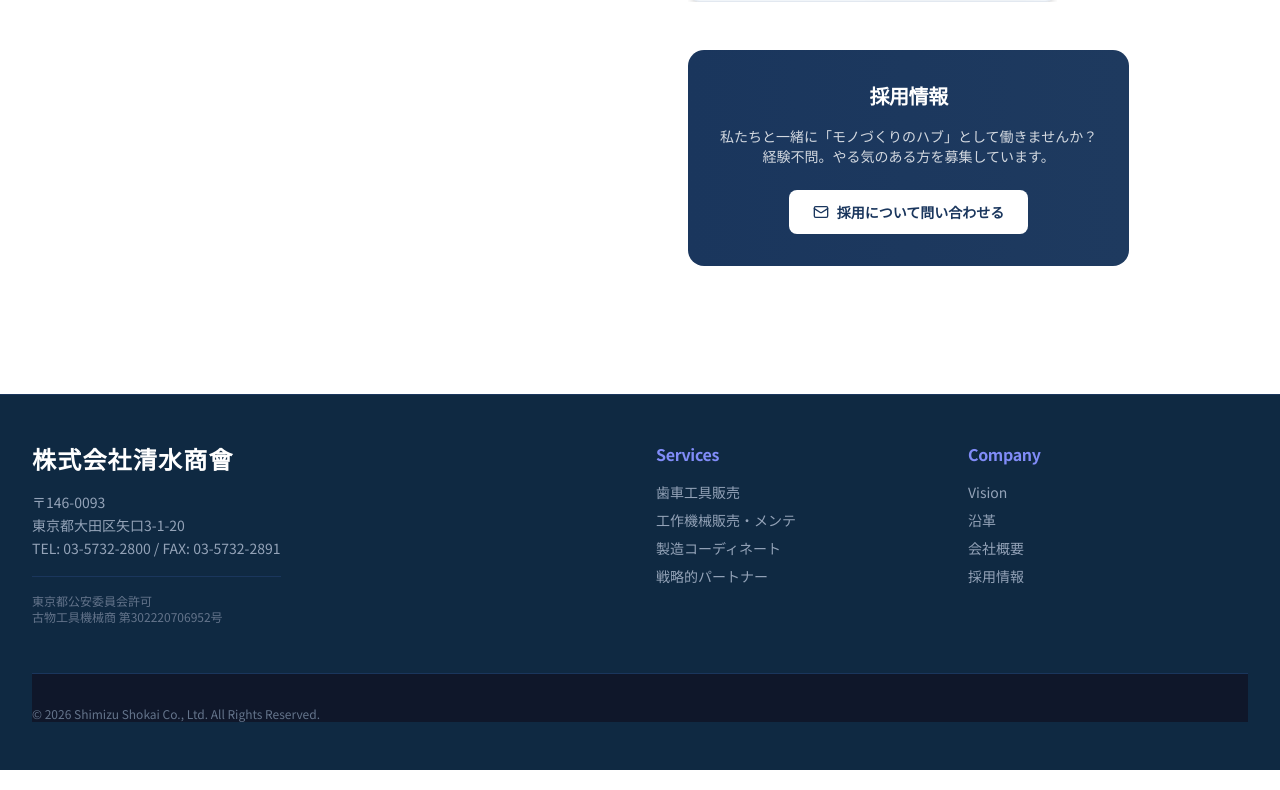
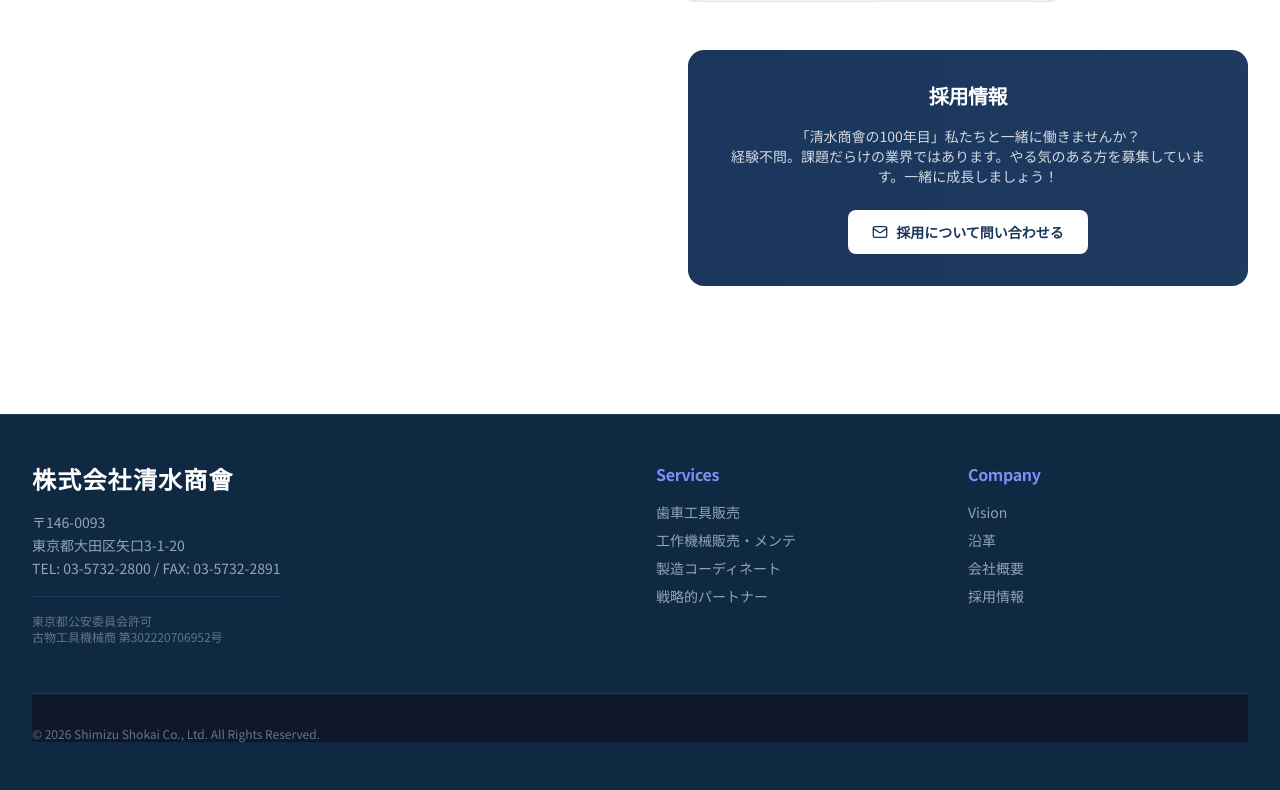
Before and after one commit to sky13yks/smz-HP, a React (Vite) app: page / in a window 1280 px wide. Shown: the part 8838-9628 px from the top of the page. Built offline with nearby package versions, Linux system fonts and the light colour scheme; grey boxes are pictures that could not be loaded.

Commit message:
Update Company.tsx
採用コメント編集

```diff
--- a/src/components/Company.tsx
+++ b/src/components/Company.tsx
@@ -137,9 +137,9 @@
                             <div className="bg-gradient-to-r from-navy-800 to-navy-700 rounded-2xl p-8 text-white text-center">
                                 <h3 className="text-xl font-bold mb-4">採用情報</h3>
                                 <p className="text-white/80 mb-6 text-sm">
-                                    私たちと一緒に「モノづくりのハブ」として働きませんか？
+                                    「清水商會の100年目」私たちと一緒に働きませんか？
                                     <br />
-                                    経験不問。やる気のある方を募集しています。
+                                    経験不問。課題だらけの業界ではあります。やる気のある方を募集しています。一緒に成長しましょう！
                                 </p>
                                 <a
                                     href="mailto:info@shimizu-s.co.jp" // ダミー
```
